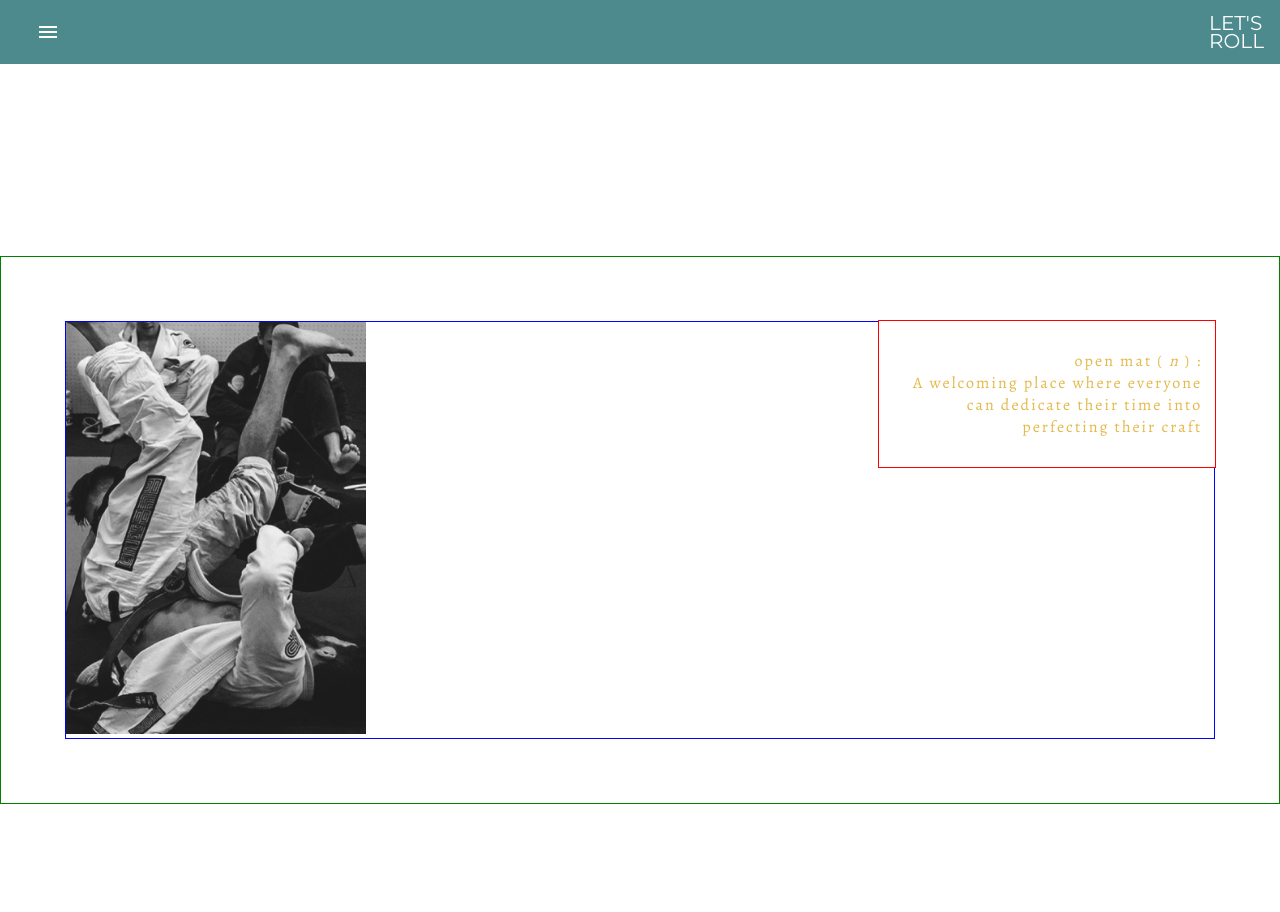
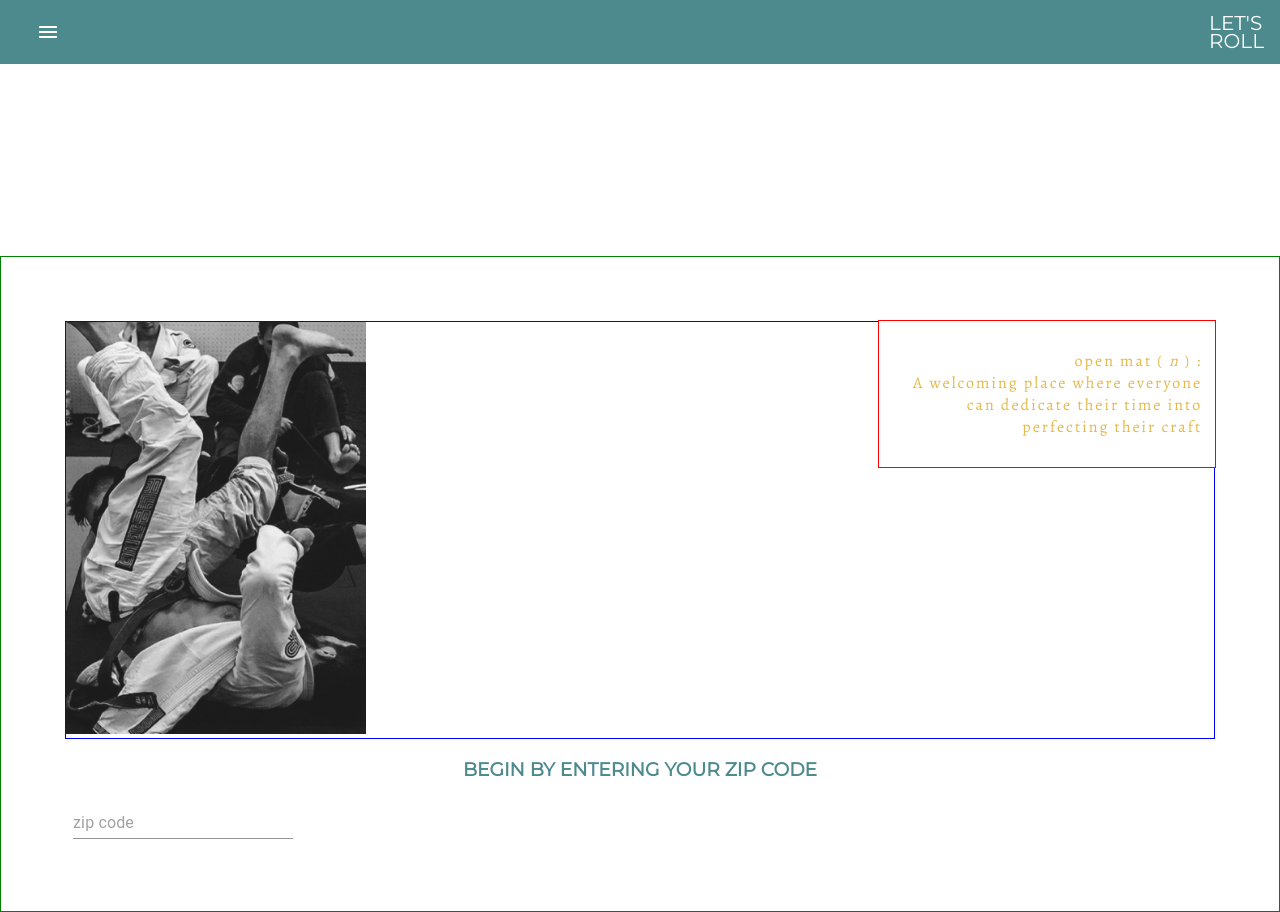
Before and after one commit to ajancheta/lets-roll, a React (Create React App) app: page / in a window 1280 px wide. Before the commit the page ends 804 px from the top, so only its background shows below. Built offline with nearby package versions, Linux system fonts and the light colour scheme.

Commit message:
create component form and render it in splash component // form in progress

```diff
--- a/src/components/Splash.js
+++ b/src/components/Splash.js
@@ -2,6 +2,7 @@ import React from 'react';
 import Navbar from './Navbar';
 import '../css/Splash.css';
 import ActionShot from '../assets/img/action-one.png';
+import ZipCodeForm from './ZipCodeForm';
 
 function Splash() {
   return (
@@ -19,6 +20,11 @@ function Splash() {
         </div>
       </div>
 
+      <div className="form-container">
+        <h3>Begin by entering your zip code</h3>
+        <ZipCodeForm />
+      </div>
+
 
 
     </div>
--- a/src/components/ZipCodeForm.js
+++ b/src/components/ZipCodeForm.js
@@ -1,11 +1,32 @@
 import React from 'react';
+import { makeStyles } from '@material-ui/core/styles';
+import Input from '@material-ui/core/Input';
 
-function ZipCodeForm() {
+const useStyles = makeStyles(theme => ({
+  root: {
+    borderBottom: 'red',
+  },
+  container: {
+    display: 'flex',
+    flexWrap: 'wrap',
+  },
+  input: {
+    margin: theme.spacing(1),
+  },
+}));
+
+export default function Inputs() {
+  const classes = useStyles();
+
   return (
-    <div>
-
+    <div className={classes.container}>
+      <Input
+        placeholder="zip code"
+        className={classes.input}
+        inputProps={{
+          'aria-label': 'Description',
+        }}
+      />
     </div>
   );
 }
-
-export default ZipCodeForm;
--- a/src/css/Splash.css
+++ b/src/css/Splash.css
@@ -36,3 +36,10 @@
   color: #E4B94A;
   letter-spacing: 2px;
 }
+
+.form-container h3 {
+  color: #4C8A8E;
+  font-weight: bold;
+  text-align: center;
+  text-transform: uppercase;
+}
```
